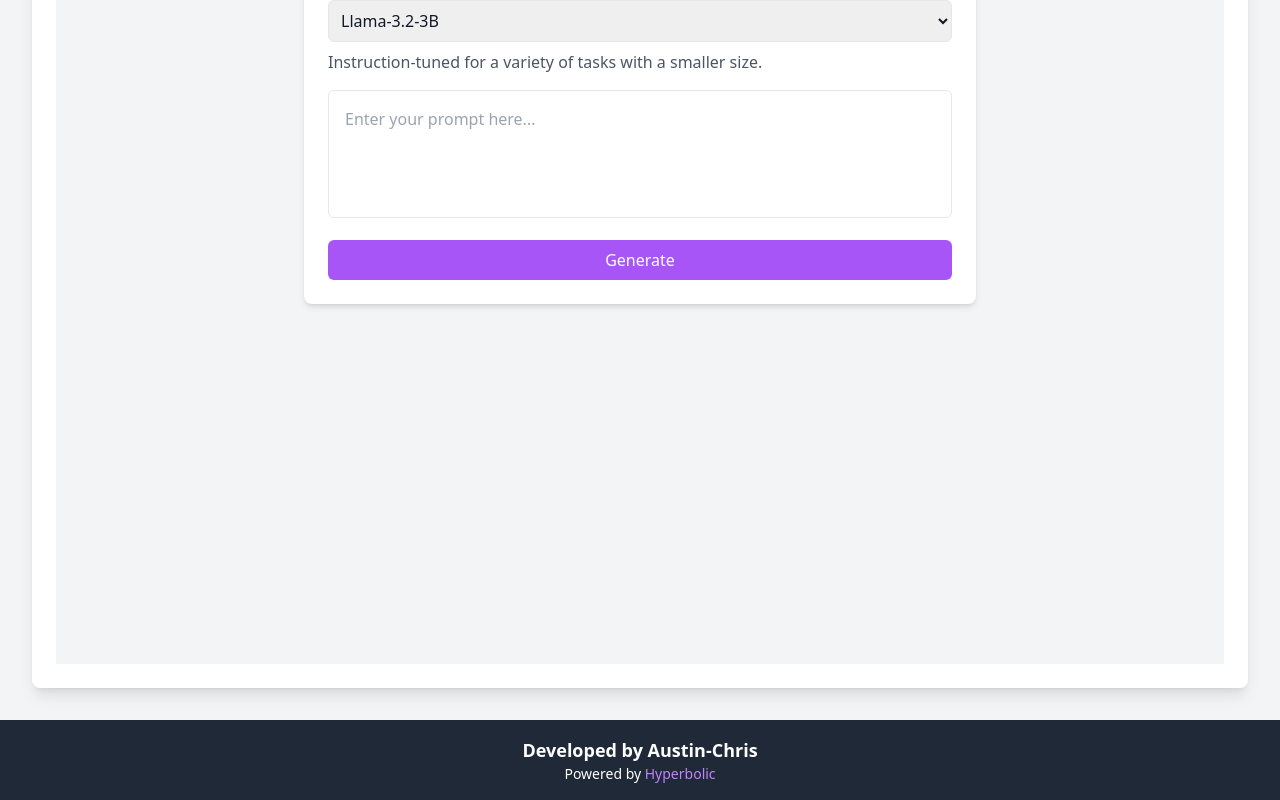
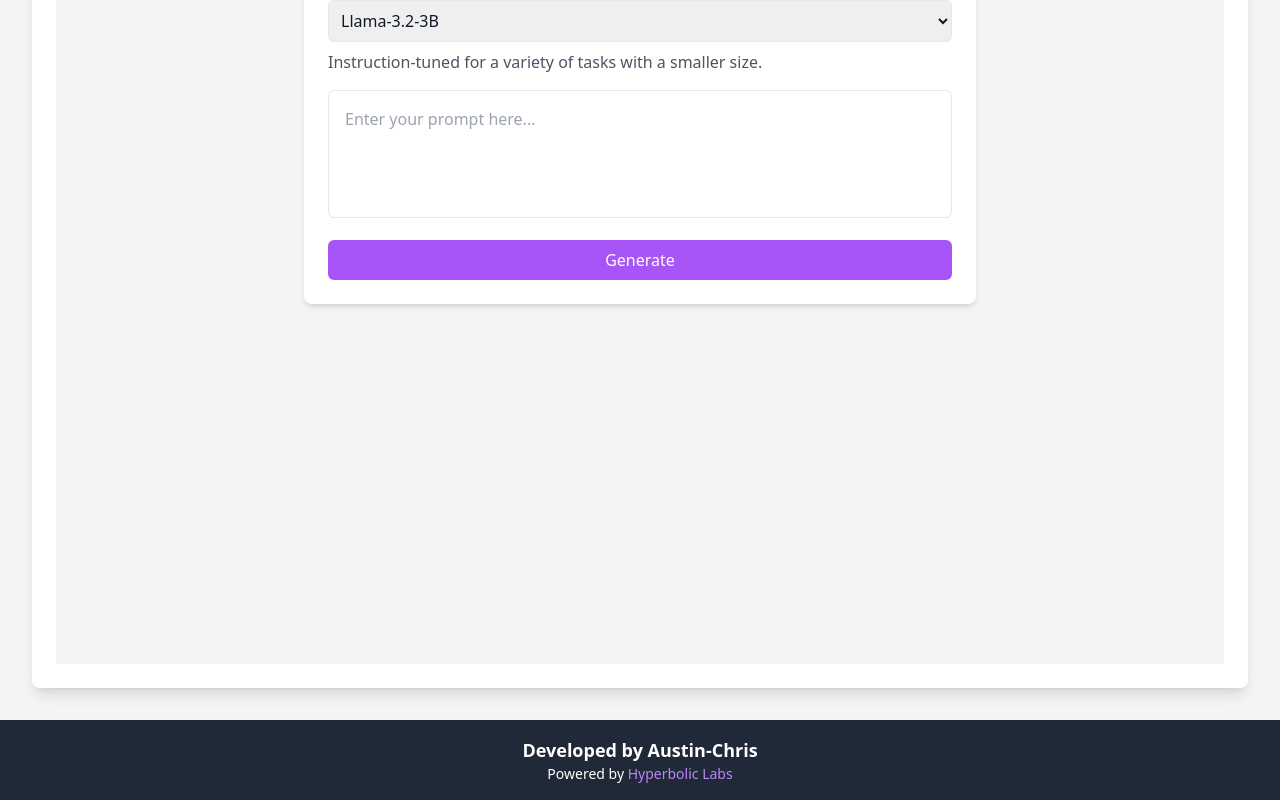
Before and after one commit to AustinChris1/Hyperbolic-AI-Prompter, a React (Vite) app: page / in a window 1280 px wide. Shown: the part 392-1192 px from the top of the page. Built offline with nearby package versions, Linux system fonts and the light colour scheme.

Commit message:
Pre vercel hosting

```diff
--- a/src/Components/HyperApp.jsx
+++ b/src/Components/HyperApp.jsx
@@ -67,7 +67,7 @@ const HyperbolicPromptGenerator = () => {
               to="https://docs.hyperbolic.xyz/docs/getting-started"
               className="text-purple-400 hover:text-purple-600"
             >
-              Hyperbolic
+              Hyperbolic Labs
             </Link>
           </p>
         </div>
```
Also changed, not shown: api/server.js (renamed from hyperbolic-backend/server.js), 1 other file (tests, documents, lock files or other folders).
